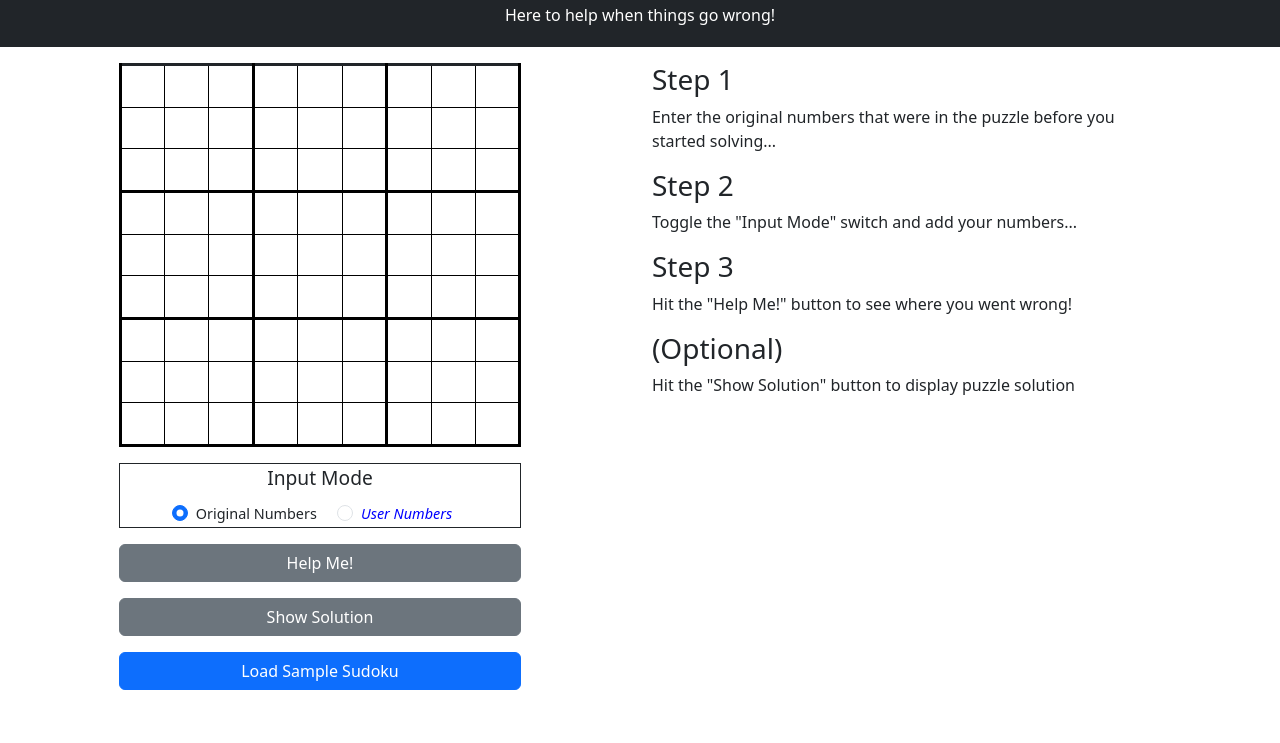
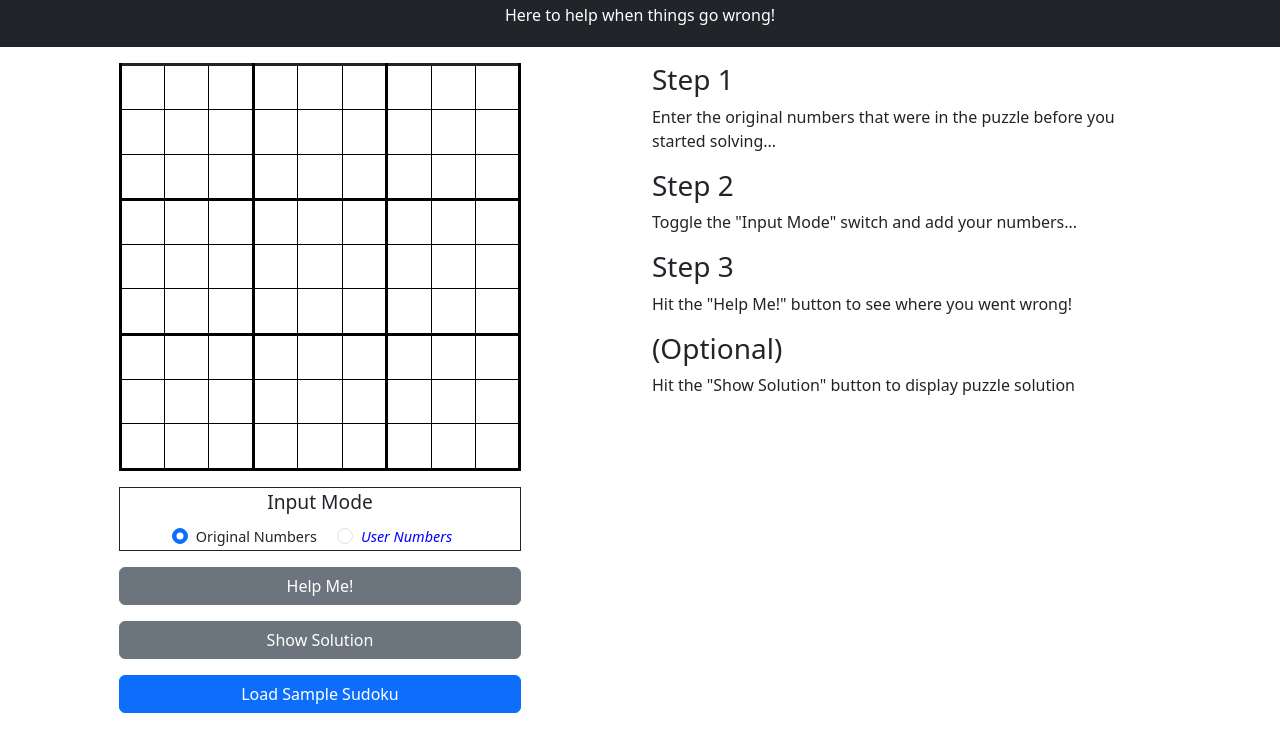
Before and after one commit to iandelrio/iandelr.io, a plain HTML site: page index.html in a window 1280 px wide. Shown: the part 57-800 px from the top of the page. Drawn offline with nearby package versions, Linux system fonts and the light colour scheme.

Commit message:
Testing aspect-ratio

```diff
--- a/style.css
+++ b/style.css
@@ -1,12 +1,12 @@
 /* Doesn't work on iOS Safari */
-/* #sudoku-grid {
+#sudoku-grid {
     aspect-ratio: 1 / 1;
-} */
+}
 
 /* Temporary solution, not flexible */
-#sudoku-grid {
+/* #sudoku-grid {
     height: 24em;
-}
+} */
 
 /* #sudoku-grid:before {
     content: "";
@@ -17,8 +17,9 @@
 #sudoku-grid td {
     border: 1px solid;
     text-align: center;
-    width: 1em;
-    height: 1em;
+    /* width: 1em;
+    height: 1em; */
+    aspect-ratio: 1 / 1;
 }
 
 #sudoku-grid td:first-child {
@@ -40,8 +41,9 @@
 #sudoku-grid input {
     text-align: center;
     vertical-align: middle;
-    width: 100%;
-    height: 100%;
+    /* width: 100%; */
+    /* height: 100%; */
+    aspect-ratio: 1 / 1;
     border: none !important;
     outline: none !important;
     box-shadow: none !important;
```
